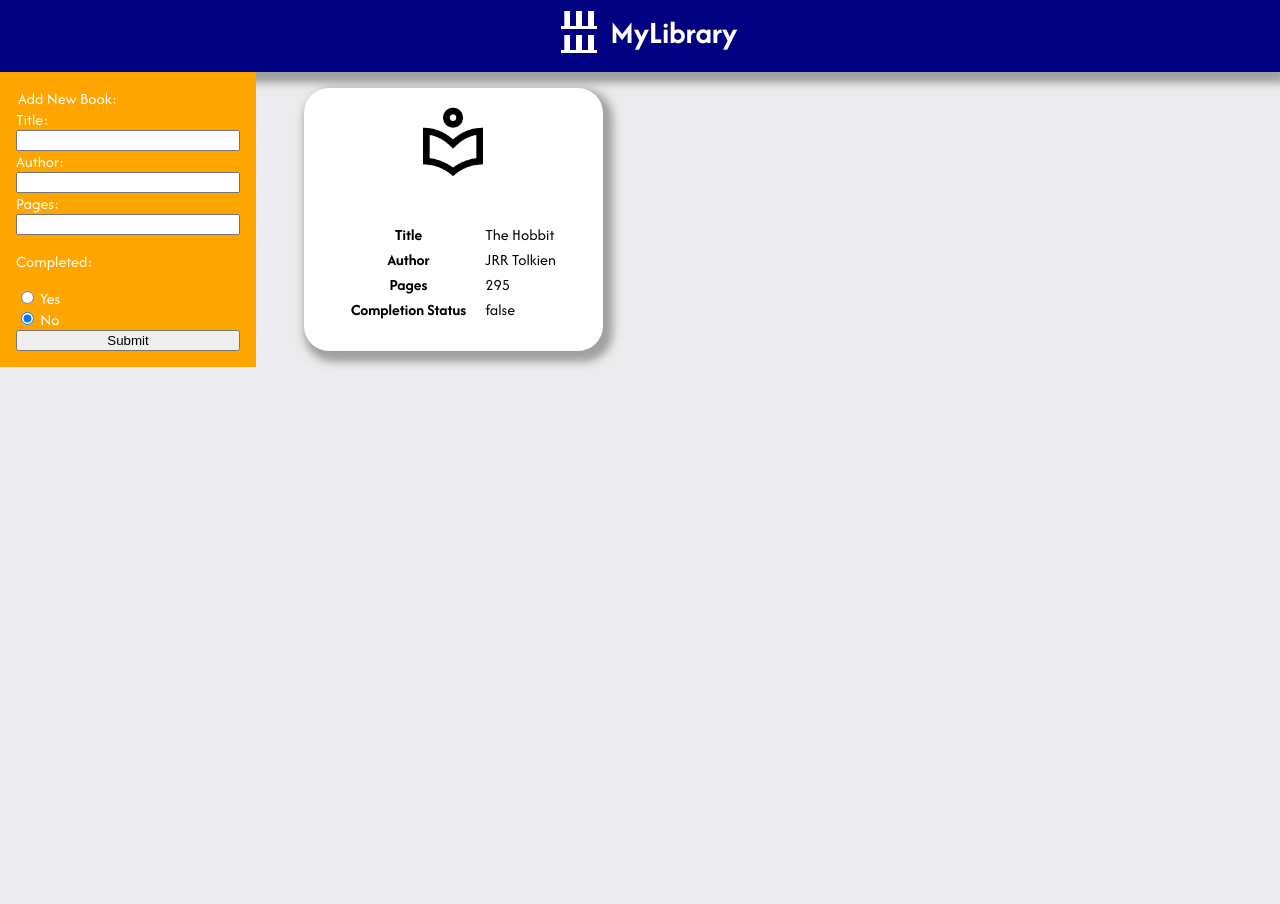
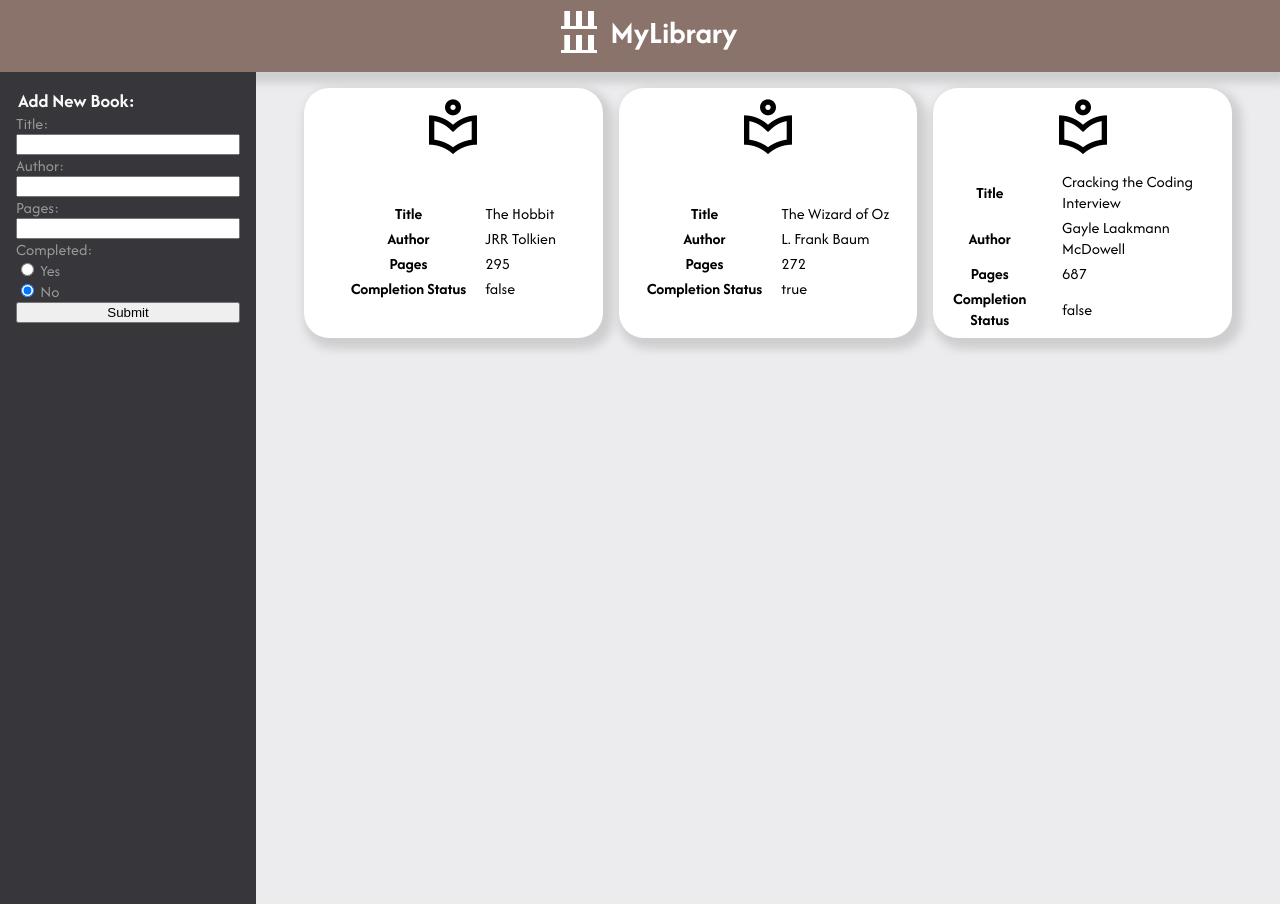
Before and after one commit to kschmidt021/odin-library, a plain HTML site: page index.html in a window 1280 px wide. Before the commit the page ends 800 px from the top, so only its background shows below. Drawn offline with Linux system fonts and the light colour scheme.

Commit message:
Alter formatting to fill viewport
The sidebar will now extend all the way to the bottom of the screen

```diff
--- a/books.js
+++ b/books.js
@@ -13,9 +13,13 @@ function Book(title, author, pages, read) {
     this.read = read;
 }
 
-//pre-populate a book
+//pre-populate books
 const theHobbit = new Book("The Hobbit","JRR Tolkien", 295, false);
+const theWizardOfOz = new Book("The Wizard of Oz","L. Frank Baum", 272, true);
+const crackingTheCodingInterview = new Book("Cracking the Coding Interview","Gayle Laakmann McDowell", 687, false);
 myLibrary.push(theHobbit);
+myLibrary.push(theWizardOfOz);
+myLibrary.push(crackingTheCodingInterview);
 displayLibrary();
 
 // click submit button to add user entered book to MyLibrary
--- a/style.css
+++ b/style.css
@@ -31,8 +31,8 @@ html {
     grid-area: hbar;
     gap: 0.5rem;
     padding: 0.5rem 0 1rem .25rem;
-    background-color: navy;
-    box-shadow: 0px 6px 8px 5px rgba(139,139,139,0.78);
+    background-color: #8A736B;
+    box-shadow: 0px 6px 8px 5px rgba(139,139,139,0.3);
     grid-template-areas:
         " .  icon header";
 
@@ -53,10 +53,19 @@ html {
 
 #side-bar {
     grid-area: sidebar;
+    display: grid;
     justify-self: stretch;
-    background-color: orange;
+    align-items: start;
+    background-color: #37363A;
     padding: 1rem;
-    color: white;
+    color: #989A97;
+    box-shadow: 7px 3px 15px 2px rgba(139,139,139,0);
+}
+
+#side-bar legend {
+    font-size: 1.2rem;
+    font-weight: bolder;
+    color: #F9FAF9;
 }
 
 #side-bar form {
@@ -68,29 +77,36 @@ html {
     color: black;
 }
 
+#side-bar p {
+    margin: 0;
+}
+
 
 #library {
     display: grid;
     justify-content: center;
+    align-items: start;
     gap: 1rem;
     grid-template-columns: repeat(3, 1fr);
     margin: 1rem 3rem;
     grid-area: lib;
+    min-height: 100vh;
 }
 
 .book {
     display: grid;
-    grid-template-rows: 40% 1fr;
+    grid-template-rows: 30% 1fr;
     align-items: center;
     justify-content: center;
     justify-items: center;
     background-color: white;
     border-radius: 25px;
-    box-shadow: 5px 6px 8px 5px rgba(139,139,139,0.78);
+    box-shadow: 5px 6px 8px 5px rgba(139,139,139,0.3);
+    height: 250px;
 }
 
 .book img {
-    width: 5rem;
+    width: 4rem;
 }
 
 .book th {
```
